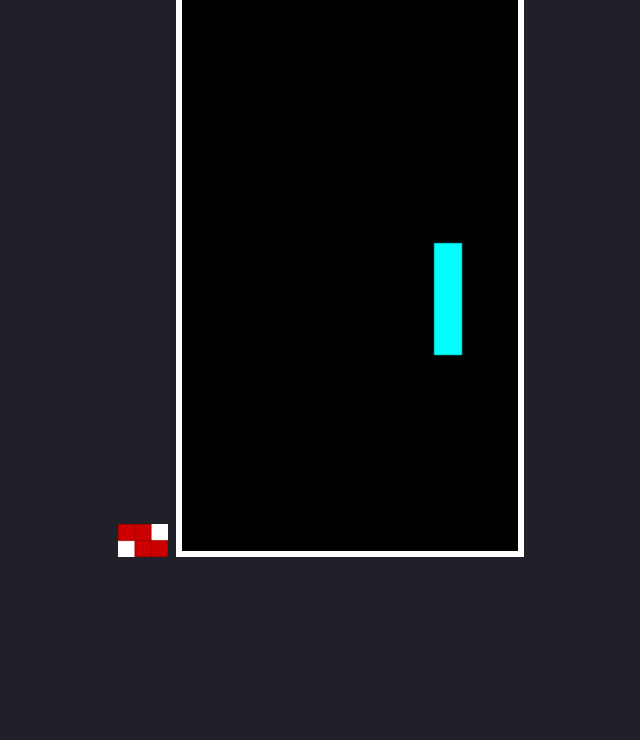
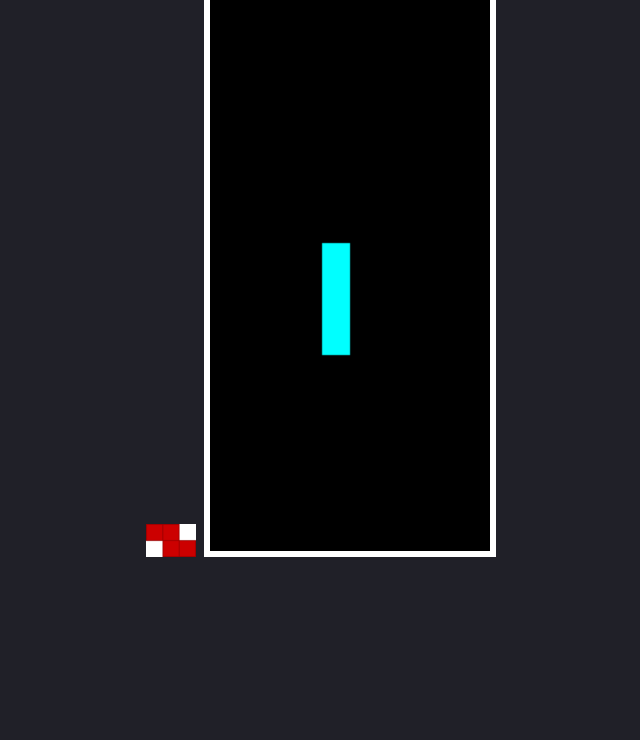
Before and after one commit to LonanRynnPring/tetris, a plain HTML site: page index.html in a window 1280 px wide. Shown: the part 60-800 px from the top of the page, without its empty margins (319-959 px from the left). Drawn offline with Linux system fonts and the light colour scheme.

Commit message:
width fixing

```diff
--- a/app.js
+++ b/app.js
@@ -259,7 +259,7 @@ const colours = [
     'cyan',
 ]
 
-const arena = createMatrix(20, 20);
+const arena = createMatrix(10, 20);
 
 const player = {
     pos: {x: 0, y: 0},
--- a/index.html
+++ b/index.html
@@ -12,7 +12,7 @@
     <div id="prevScore"></div>
     <div id="bestScore"></div>
     <img id="nextPiece" />
-    <canvas id="tetris" width="240" height="400"></canvas>
+    <canvas id="tetris" width="200" height="400"></canvas>
     <script src="app.js"></script>
 </body>
 </html>
```
